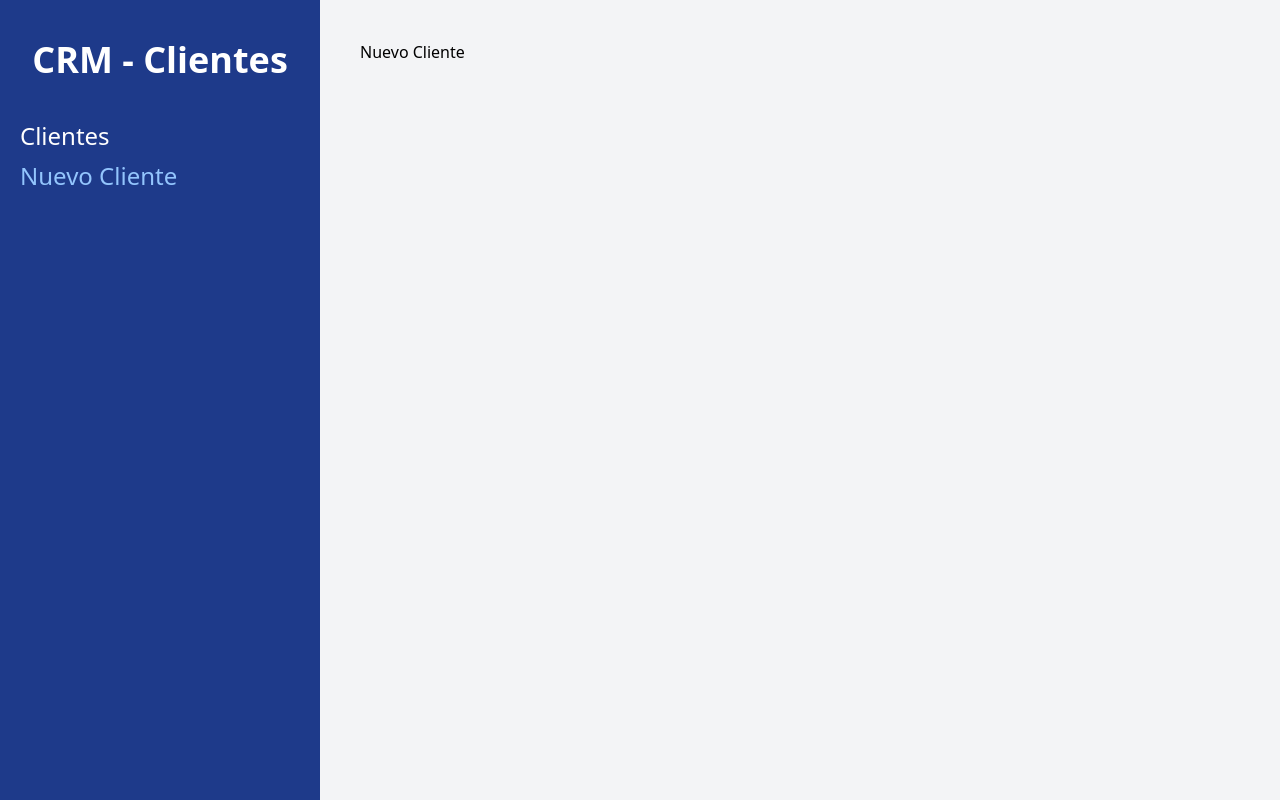
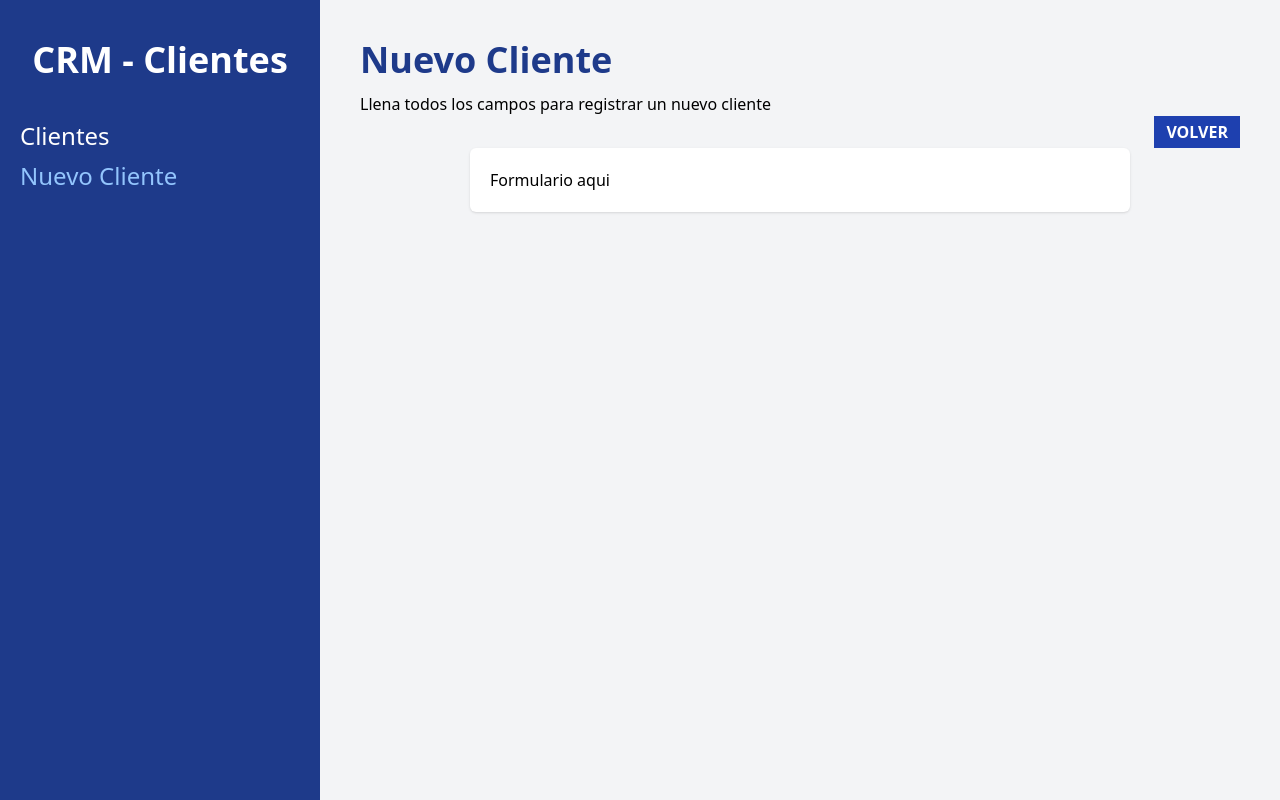
Before and after one commit to Antonioog/CRM-React-Roter-Dom, a React (Vite) app: page /clientes/nuevo in a window 1280 px wide. Built offline with nearby package versions, Linux system fonts and the light colour scheme.

Commit message:
Creamos el boton de volver al home utilizando el hook useNaviagte

```diff
--- a/src/pages/NuevoCliente.jsx
+++ b/src/pages/NuevoCliente.jsx
@@ -1,7 +1,23 @@
+import { useNavigate } from "react-router-dom"
 
 function NuevoCliente() {
+    const navigate = useNavigate();
     return (
-        <div>Nuevo Cliente</div>
+        <>
+            <h1 className="font-black text-4xl text-blue-900">Nuevo Cliente</h1>
+            <p className="mt-3">Llena todos los campos para registrar un nuevo cliente</p>
+
+            <div className="flex justify-end">
+                <button
+                    className="bg-blue-800 text-white px-3 py-1 font-bold uppercase hover:bg-blue-900"
+                    onClick={() => navigate('/')}
+                >Volver</button>
+            </div>
+
+            <div className="bg-white shadow rounded-md md:w-3/4 mx-auto px-5 py-5">
+                <p>Formulario aqui</p>
+            </div>
+        </>
     )
 }
 
```
